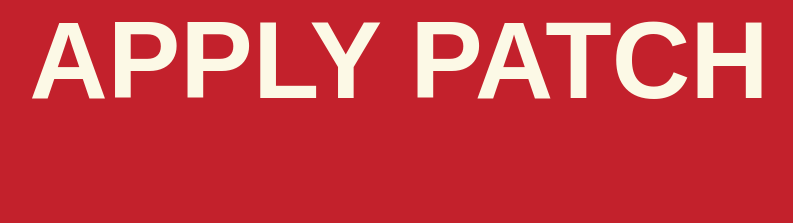
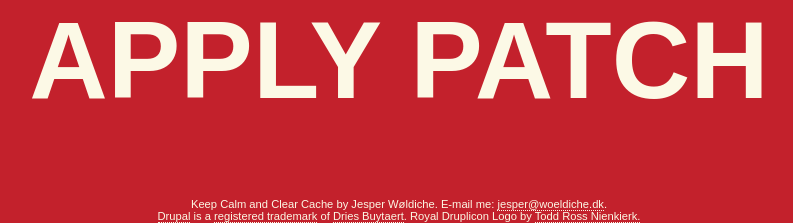
Before and after one commit to woeldiche/keep-calm, a PHP site: page / in a window 1280 px wide. Shown: the part 596-819 px from the top of the page, without its empty margins (241-1034 px from the left). Before the commit the page ends 695 px from the top, so only its background shows below. Run offline with PHP 8.4, Linux system fonts and the light colour scheme; some libraries are stand-ins or nearby versions.

Commit message:
Added footer, extra actions

```diff
--- a/css/style.css
+++ b/css/style.css
@@ -17,7 +17,15 @@ body{color:#fcf9e6;font-family:'p22-underground-n6','p22-underground',sans-serif
 .poster{text-align:center;text-transform:uppercase;font-size:1.7em;padding-bottom:3em;}
 .poster em{font-style:normal;font-size:400%;line-height:1;display:block;}
 .poster span{display:block;margin-bottom:0.5em;}
+a,a:link,a:visited{text-decoration:none;color:#fcf9e6;margin-bottom:-1px;border-bottom:1px dotted #fcf9e6;}
+a:hover,a:active{border-bottom:none;margin-bottom:0;}
+a:focus{outline-color:#fcf9e6;}
+footer{font-size:70%;font-family:arial,sans-serif;font-weight:300;}
 html,body{background:#c3212c;color:#fcf9e6;}
 body{margin:0 20%;-webkit-transition:0.3s ease-in;-moz-transition:0.3s ease-in;-o-transition:0.3s ease-in;-ms-transition:0.3s ease-in;transition:0.3s ease-in;}
 .logo{text-align:center;display:block;margin:2em auto 3em;width:16.875em;height:auto;-webkit-transition:0.3s ease-in;-moz-transition:0.3s ease-in;-o-transition:0.3s ease-in;-ms-transition:0.3s ease-in;transition:0.3s ease-in;}
+footer p,footer ul{text-align:center;}
+.icons{list-style:none;}
+.icons li{display:inline-block;}
+.legalese{clear:both;}
 @media only screen and (max-width: 999px){body{font-size:15px;}}@media only screen and (max-width: 910px){body{font-size:14px;margin:0 15%;}}@media only screen and (max-width: 780px){body{font-size:13px;margin:0 10%;}}@media only screen and (max-width: 590px){body{font-size:12px;margin:0 10%;} .logo{width:15em;}}@media only screen and (max-width: 450px){body{font-size:11px;margin:0 10%;} .logo{width:13em;}}@media only screen and (max-width: 370px){body{font-size:10px;margin:0 8%;} .logo{width:12em;}}@media only screen and (max-width: 320px){body{font-size:8px;margin:0 5%;} .logo{width:10em;}}
--- a/index.php
+++ b/index.php
@@ -7,16 +7,13 @@
   $actions[] = 'Clear Cache';
   $actions[] = 'Apply patch';
   $actions[] = 'Clear Cache';
-  $actions[] = 'call #drupal-support';
+  $actions[] = 'call #drupal';
+  $axtions[] = 'use Drush';
   // Select an action to print
   $rand_keys = array_rand($actions, 1);
   $current_action = $actions[$rand_keys];
 ?>
-<!--[if lt IE 7 ]> <html lang="en" class="no-js ie6"> <![endif]-->
-<!--[if IE 7 ]>    <html lang="en" class="no-js ie7"> <![endif]-->
-<!--[if IE 8 ]>    <html lang="en" class="no-js ie8"> <![endif]-->
-<!--[if IE 9 ]>    <html lang="en" class="no-js ie9"> <![endif]-->
-<!--[if (gt IE 9)|!(IE)]><!--> <html lang="en" class="no-js"> <!--<![endif]-->
+<html lang="en">
 <head>
 	<meta charset="utf-8">
 	<!--[if IE]><![endif]-->
@@ -48,7 +45,14 @@
 		  <?php print '<em>' . $current_action . '</em>'; ?>
 		</section><!-- /main -->
 		<footer>
-      <!-- colophon information goes here eventually -->
+      <p class="colophon">Keep Calm and Clear Cache by Jesper Wøldiche. E-mail me: <a href="mailto:jesper@woeldiche.dk">jesper@woeldiche.dk</a>.</p>
+      <!-- <ul class="icons">
+        <li><a class="twitter icon" href="" title="Follow me on Twitter"><img src="/images/icon-twitter.png" alt="Follow me on Twitter" /></a></li>
+        <li><a class="linkedin icon" href="" title="Jesper Wøldiche's Linkedin profile"><img src="/images/icon-linkedin.png" alt="Follow me on Twitter" /></a></li>
+        <li><a class="drupal icon" href="" title="My profile on Drupal.org"><img src="/images/drupal-icon.png" alt="Jesper Wøldiche on Drupal.org"/></a></li>
+        <li><a class="github icon" href="" title="Personal projects on github.com"><img src="/images/github-icon.png" alt="Personal projects on Github.com"/></a></li>
+      </ul> -->
+      <p class="legalese"><a href="http://drupal.org">Drupal</a> is a <a href="http://drupal.com/trademark">registered trademark</a> of <a href="http://buytaert.net/">Dries Buytaert</a>. Royal Druplicon Logo by <a href="http://fourkitchens.com/about/team/todd-ross-nienkerk">Todd Ross Nienkierk.</a></p>
 		</footer><!-- /footer -->
   <script>
     // When ready...
--- a/less/keepcalm.layout.less
+++ b/less/keepcalm.layout.less
@@ -24,3 +24,20 @@ body {
   -ms-transition: 0.3s ease-in;
   transition: 0.3s ease-in;
 }
+
+footer p,
+footer ul {
+  text-align: center;
+}
+
+.icons {
+  list-style: none;
+}
+
+.icons li {
+  display: inline-block;
+}
+
+.legalese {
+  clear: both;
+}
--- a/less/keepcalm.typography.less
+++ b/less/keepcalm.typography.less
@@ -24,3 +24,28 @@ body {
   display: block;
   margin-bottom: 0.5em;
 }
+
+a,
+a:link,
+a:visited {
+ text-decoration: none;
+ color: @color-text;
+ margin-bottom: -1px;
+ border-bottom: 1px dotted @color-text;
+}
+
+a:hover,
+a:active {
+  border-bottom: none;
+  margin-bottom: 0;
+}
+
+a:focus {
+  outline-color: @color-text;
+}
+
+footer {
+  font-size: 70%;
+  font-family: arial, sans-serif;
+  font-weight: 300;
+}
```
